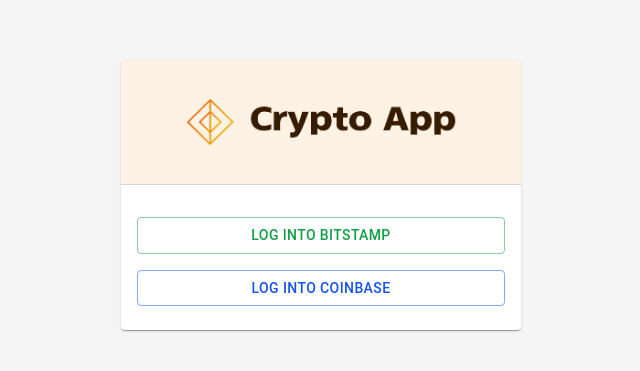
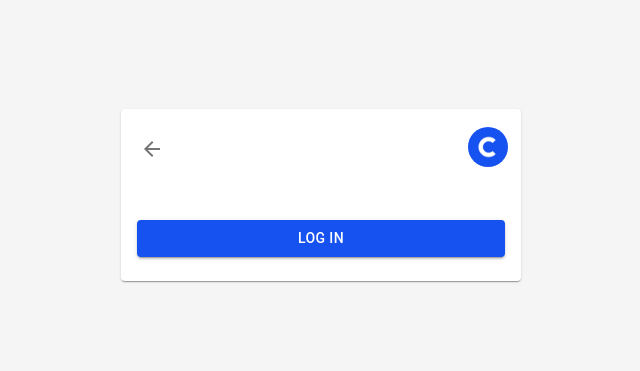
Before and after one commit to nawabgit/crypto-purchaser, a React (Create React App) app in the folder crypto-app/: page /coinbase in a window 1280 px wide. Shown: the part 205-576 px from the top of the page, without its empty margins (319-959 px from the left). Built offline with nearby package versions, Linux system fonts and the light colour scheme.

Commit message:
added url routing

```diff
--- a/crypto-app/src/app.tsx
+++ b/crypto-app/src/app.tsx
@@ -17,6 +17,7 @@
 import Home from "features/home/home";
 import Bitstamp from "features/bitstamp/bitstamp";
 import Coinbase from "features/coinbase/coinbase";
+import { Route, Switch, Redirect } from "react-router-dom";
 
 const BackgroundContainer = styled.div`
   display: flex;
@@ -54,19 +55,24 @@
   },
 });
 
-export type Mode = "Home" | "Bitstamp" | "Coinbase";
-
 export function App() {
-  const [mode, setMode] = useState<Mode>("Home");
-
   return (
     <MuiThemeProvider theme={theme}>
       <CssBaseline />
       <BackgroundContainer>
         <PickCompanyCard>
-          {mode == "Home" && <Home setMode={setMode} />}
-          {mode == "Bitstamp" && <Bitstamp setMode={setMode} />}
-          {mode == "Coinbase" && <Coinbase setMode={setMode} />}
+          <Switch>
+            <Route path="/home">
+              <Home />
+            </Route>
+            <Route path="/bitstamp">
+              <Bitstamp />
+            </Route>
+            <Route path="/coinbase">
+              <Coinbase />
+            </Route>
+            <Redirect to="/home" />
+          </Switch>
         </PickCompanyCard>
       </BackgroundContainer>
     </MuiThemeProvider>
--- a/crypto-app/src/features/bitstamp/bitstamp.tsx
+++ b/crypto-app/src/features/bitstamp/bitstamp.tsx
@@ -1,5 +1,5 @@
 import React from "react";
-import { Mode, CardContentContainer } from "app";
+import { CardContentContainer } from "app";
 import {
   Button as MuiButton,
   CardHeader,
@@ -14,15 +14,12 @@
 
 import bitstampLogo from "common/images/bitstamp-logo.svg";
 import useDispatch from "common/utils/useDispatch";
+import { Link } from "react-router-dom";
 
 const Button = muiStyled(MuiButton)(spacing);
 const TextField = muiStyled(MuiTextField)(spacing);
 
-interface BitstampNode {
-  setMode: React.Dispatch<React.SetStateAction<Mode>>;
-}
-
-function Bitstamp({ setMode }: BitstampNode) {
+function Bitstamp() {
   const dispatch = useDispatch();
 
   return (
@@ -30,13 +27,11 @@
       <CardContentContainer>
         <CardHeader
           avatar={
-            <IconButton
-              aria-label="back"
-              size="small"
-              onClick={() => setMode("Home")}
-            >
-              <ArrowBackIcon />
-            </IconButton>
+            <Link to="/home">
+              <IconButton aria-label="back" size="small">
+                <ArrowBackIcon />
+              </IconButton>
+            </Link>
           }
           action={
             <img
--- a/crypto-app/src/features/coinbase/coinbase.tsx
+++ b/crypto-app/src/features/coinbase/coinbase.tsx
@@ -1,5 +1,5 @@
 import React from "react";
-import { Mode, CardContentContainer } from "app";
+import { CardContentContainer } from "app";
 import {
   Button as MuiButton,
   CardHeader,
@@ -13,27 +13,22 @@
 import ArrowBackIcon from "@material-ui/icons/ArrowBack";
 
 import coinbaseLogo from "common/images/coinbase-logo.png";
+import { Link } from "react-router-dom";
 
 const Button = muiStyled(MuiButton)(spacing);
 const TextField = muiStyled(MuiTextField)(spacing);
 
-interface CoinbaseNode {
-  setMode: React.Dispatch<React.SetStateAction<Mode>>;
-}
-
-function Coinbase({ setMode }: CoinbaseNode) {
+function Coinbase() {
   return (
     <Fade timeout={2000} in={true}>
       <CardContentContainer>
         <CardHeader
           avatar={
-            <IconButton
-              aria-label="back"
-              size="small"
-              onClick={() => setMode("Home")}
-            >
-              <ArrowBackIcon />
-            </IconButton>
+            <Link to="home">
+              <IconButton aria-label="back" size="small">
+                <ArrowBackIcon />
+              </IconButton>
+            </Link>
           }
           action={
             <img
--- a/crypto-app/src/features/home/home.tsx
+++ b/crypto-app/src/features/home/home.tsx
@@ -10,7 +10,7 @@
 import { spacing } from "@material-ui/system";
 
 import companyLogo from "common/images/company-logo-cover.png";
-import { Mode } from "app";
+import { Link } from "react-router-dom";
 
 const CompanyLogo = styled(CardMedia)`
   width: 400px;
@@ -20,34 +20,26 @@
 
 const Button = muiStyled(MuiButton)(spacing);
 
-interface HomeNode {
-  setMode: React.Dispatch<React.SetStateAction<Mode>>;
-}
+const StyledLink = styled(Link)`
+  text-decoration: none;
+`;
 
-function Home({ setMode }: HomeNode) {
+function Home() {
   return (
     <Fade timeout={2000} in={true}>
       <div>
         <CompanyLogo image={companyLogo} title="Crypto App Logo" />
         <CardContent>
-          <Button
-            mt={2}
-            onClick={() => setMode("Bitstamp")}
-            fullWidth
-            variant="outlined"
-            color="primary"
-          >
-            Log into Bitstamp
-          </Button>
-          <Button
-            mt={2}
-            onClick={() => setMode("Coinbase")}
-            fullWidth
-            variant="outlined"
-            color="secondary"
-          >
-            Log into Coinbase
-          </Button>
+          <StyledLink to="/bitstamp">
+            <Button mt={2} fullWidth variant="outlined" color="primary">
+              Log into Bitstamp
+            </Button>
+          </StyledLink>
+          <StyledLink to="/coinbase">
+            <Button mt={2} fullWidth variant="outlined" color="secondary">
+              Log into Coinbase
+            </Button>
+          </StyledLink>
         </CardContent>
       </div>
     </Fade>
```
